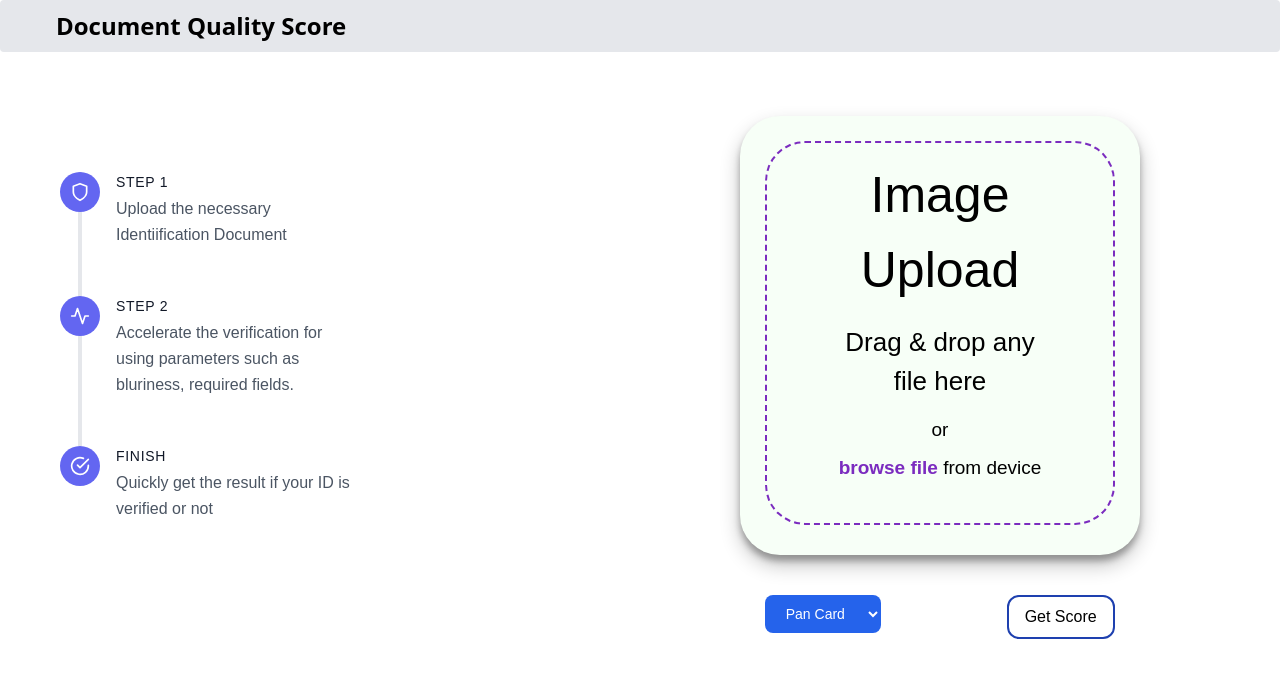
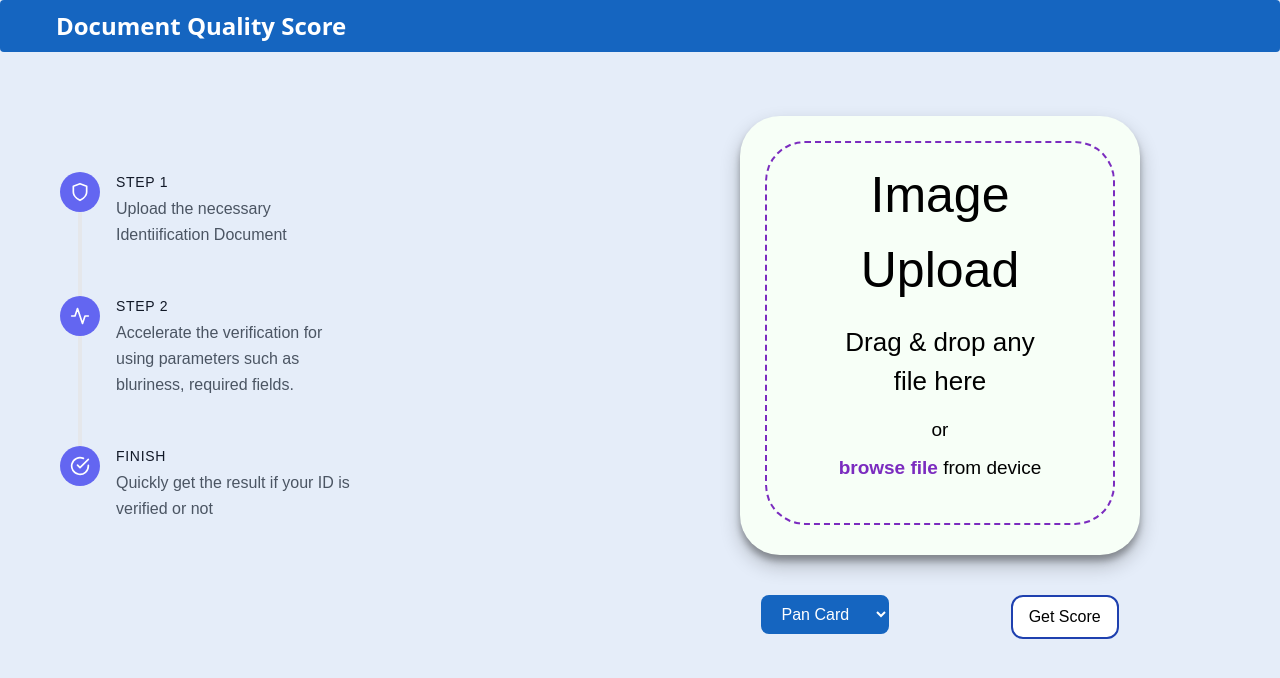
Before and after one commit to deepdarshan21/doc-quality-score, a Next.js app: page /verify-id in a window 1280 px wide. Shown: the top 678 px of the page. Built offline with nearby package versions, Linux system fonts and the light colour scheme.

Commit message:
new update
Signed-off-by: Deepdarshan <deepdarshan21@gmail.com>

```diff
--- a/pages/verify-id.js
+++ b/pages/verify-id.js
@@ -62,11 +62,11 @@ export default function Result() {
     };
 
     return (
-        <>
-            <nav className="bg-gray-200 border-gray-200 px-2 sm:px-4 py-2.5 rounded">
+        <div className="bg-[#E5EDF9] h-[100vh]">
+            <nav className="bg-[#1565C0] border-gray-200 px-2 sm:px-4 py-2.5 rounded">
                 <div className="container flex flex-wrap justify-between items-center mx-10">
                     <a href="" className="flex items-center">
-                        <span className="self-center text-2xl font-sans font-bold whitespace-nowrap">
+                        <span className="text-white self-center text-2xl font-sans font-bold whitespace-nowrap">
                             Document Quality Score
                         </span>
                     </a>
@@ -250,7 +250,7 @@ export default function Result() {
                                 <select
                                     id="dropdownDefault"
                                     data-dropdown-toggle="dropdown"
-                                    className="text-white bg-blue-600 hover:bg-blue-800 focus:ring-4 focus:outline-none focus:ring-blue-300 font-medium rounded-lg text-sm pl-4 pr-5 py-2.5 text-center inline-flex items-center"
+                                    className="text-white text-md bg-[#1565C0] hover:bg-blue-800 focus:ring-4 focus:outline-none focus:ring-blue-300 font-medium rounded-lg pl-4 pr-6 py-2.5 text-center inline-flex items-center"
                                     type="button"
                                     value={typeOfIdentity}
                                     onChange={(e) => {
@@ -290,6 +290,6 @@ export default function Result() {
                     </div>
                 </div>
             )}
-        </>
+        </div>
     );
 }
```
